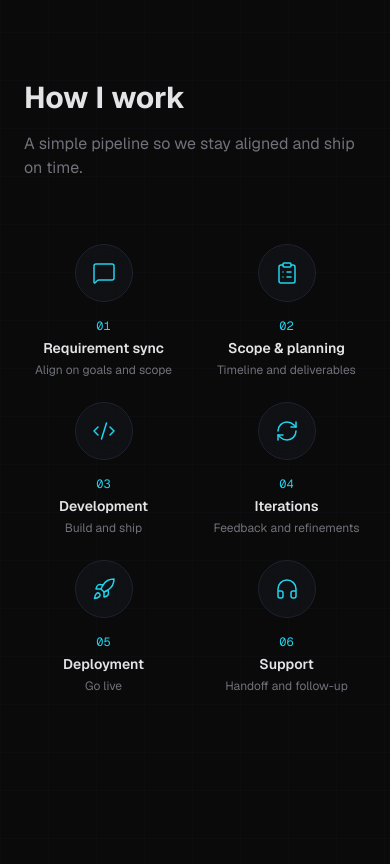
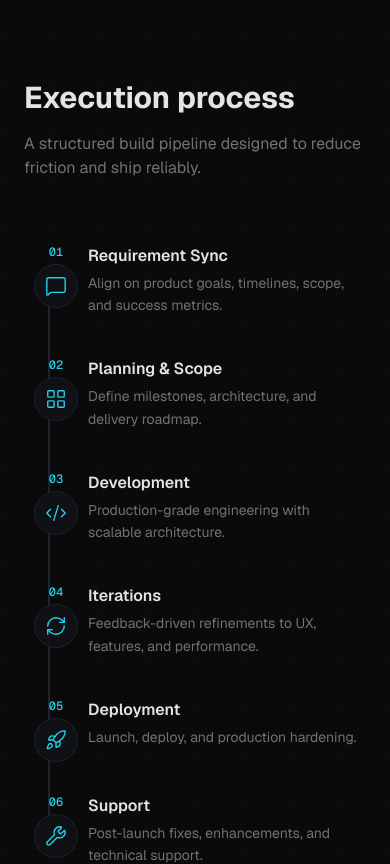
Before and after one commit to dchobarkar/gigdevos, a Next.js app: page / in a window 390 px wide. Shown: the part 6800-7664 px from the top of the page. Built offline with nearby package versions, Linux system fonts and the light colour scheme.

Commit message:
refactor: process section

```diff
--- a/app/components/Process.tsx
+++ b/app/components/Process.tsx
@@ -6,9 +6,14 @@ import { PROCESS_STEPS, PROCESS_SECTION } from "../constants/process";
 
 export default function Process() {
   return (
-    <section id="process" className="relative py-24 px-6 grid-overlay">
+    <section
+      id="process"
+      className="relative py-24 px-6 grid-overlay"
+      aria-labelledby="process-heading"
+    >
       <div className="mx-auto max-w-6xl">
         <motion.h2
+          id="process-heading"
           initial={{ opacity: 0, y: 12 }}
           whileInView={{ opacity: 1, y: 0 }}
           viewport={{ once: true }}
@@ -26,36 +31,88 @@ export default function Process() {
         </motion.p>
 
         <div className="relative">
+          {/* Horizontal connector — desktop only */}
           <div
-            className="hidden lg:block absolute top-12 left-0 right-0 h-0.5 bg-[var(--border)]"
-            style={{ left: "8.33%", right: "8.33%" }}
+            className="hidden lg:block absolute top-14 left-[8.33%] right-[8.33%] h-0.5 bg-[var(--border)]"
+            aria-hidden
           />
 
-          <div className="grid grid-cols-2 lg:grid-cols-6 gap-6 lg:gap-4">
+          {/* Vertical connector — mobile only */}
+          <div
+            className="absolute left-6 top-14 bottom-14 w-0.5 bg-[var(--border)] md:hidden"
+            aria-hidden
+          />
+
+          {/* Mobile: vertical timeline (single column, node left / content right) */}
+          <div className="md:hidden space-y-8">
             {PROCESS_STEPS.map((step, i) => (
-              <motion.div
+              <motion.article
+                key={step.label}
+                initial={{ opacity: 0, y: 12 }}
+                whileInView={{ opacity: 1, y: 0 }}
+                viewport={{ once: true }}
+                transition={{ delay: i * 0.06 }}
+                className="relative flex gap-4 pl-4"
+                aria-label={`Step ${i + 1}: ${step.label}. ${step.description}`}
+              >
+                <div className="flex shrink-0 flex-col items-center w-8">
+                  <span className="font-mono text-xs font-medium text-[var(--accent-cyan)] tabular-nums">
+                    {String(i + 1).padStart(2, "0")}
+                  </span>
+                  <div className="glass-card rounded-full p-2.5 border border-[var(--border)] hover-glow relative z-10 mt-1">
+                    <step.icon
+                      className="text-[var(--accent-cyan)]"
+                      size={22}
+                      strokeWidth={1.5}
+                      aria-hidden
+                    />
+                  </div>
+                </div>
+                <div className="min-w-0 flex-1 pb-2">
+                  <h3 className="text-base font-semibold text-[var(--foreground)] mb-1">
+                    {step.label}
+                  </h3>
+                  <p className="text-sm text-[var(--muted)] leading-relaxed">
+                    {step.description}
+                  </p>
+                </div>
+              </motion.article>
+            ))}
+          </div>
+
+          {/* Tablet: 2-col grid. Desktop: 6-col horizontal stepper */}
+          <div className="hidden md:grid md:grid-cols-2 lg:grid-cols-6 gap-6 lg:gap-4">
+            {PROCESS_STEPS.map((step, i) => (
+              <motion.article
                 key={step.label}
                 initial={{ opacity: 0, y: 16 }}
                 whileInView={{ opacity: 1, y: 0 }}
                 viewport={{ once: true }}
                 transition={{ delay: i * 0.06 }}
                 className="relative flex flex-col items-center text-center"
+                aria-label={`Step ${i + 1}: ${step.label}. ${step.description}`}
               >
-                <div className="glass-card rounded-full p-4 border border-[var(--border)] mb-4 relative z-10 hover-glow w-fit">
+                <span
+                  className="font-mono text-xs font-medium text-[var(--accent-cyan)] tabular-nums mb-2"
+                  aria-hidden
+                >
+                  {String(i + 1).padStart(2, "0")}
+                </span>
+                <div className="glass-card rounded-full p-4 border border-[var(--border)] hover-glow mb-4 relative z-10">
                   <step.icon
                     className="text-[var(--accent-cyan)]"
                     size={24}
                     strokeWidth={1.5}
+                    aria-hidden
                   />
                 </div>
-                <span className="font-mono text-xs text-[var(--accent-cyan)] mb-1">
-                  {String(i + 1).padStart(2, "0")}
-                </span>
                 <h3 className="text-sm font-semibold text-[var(--foreground)] mb-1">
                   {step.label}
                 </h3>
-                <p className="text-xs text-[var(--muted)]">{step.desc}</p>
-              </motion.div>
+                <p className="text-xs text-[var(--muted)] leading-relaxed">
+                  {step.description}
+                </p>
+              </motion.article>
             ))}
           </div>
         </div>
--- a/app/constants/process.ts
+++ b/app/constants/process.ts
@@ -1,37 +1,62 @@
 import {
   MessageSquare,
-  ClipboardList,
+  LayoutGrid,
   Code2,
   RefreshCw,
   Rocket,
-  Headphones,
+  Wrench,
   type LucideIcon,
 } from "lucide-react";
 
+/**
+ * One stage in the execution process pipeline.
+ * Descriptions kept under 12 words per process-instructions.md.
+ */
 export interface ProcessStep {
   icon: LucideIcon;
   label: string;
-  desc: string;
+  description: string;
 }
 
+/** Section header per process-instructions.md */
+export const PROCESS_SECTION = {
+  title: "Execution process",
+  description:
+    "A structured build pipeline designed to reduce friction and ship reliably.",
+};
+
+/** 6 delivery stages — final content from process-instructions.md */
 export const PROCESS_STEPS: ProcessStep[] = [
   {
     icon: MessageSquare,
-    label: "Requirement sync",
-    desc: "Align on goals and scope",
+    label: "Requirement Sync",
+    description:
+      "Align on product goals, timelines, scope, and success metrics.",
   },
   {
-    icon: ClipboardList,
-    label: "Scope & planning",
-    desc: "Timeline and deliverables",
+    icon: LayoutGrid,
+    label: "Planning & Scope",
+    description: "Define milestones, architecture, and delivery roadmap.",
   },
-  { icon: Code2, label: "Development", desc: "Build and ship" },
-  { icon: RefreshCw, label: "Iterations", desc: "Feedback and refinements" },
-  { icon: Rocket, label: "Deployment", desc: "Go live" },
-  { icon: Headphones, label: "Support", desc: "Handoff and follow-up" },
+  {
+    icon: Code2,
+    label: "Development",
+    description: "Production-grade engineering with scalable architecture.",
+  },
+  {
+    icon: RefreshCw,
+    label: "Iterations",
+    description:
+      "Feedback-driven refinements to UX, features, and performance.",
+  },
+  {
+    icon: Rocket,
+    label: "Deployment",
+    description: "Launch, deploy, and production hardening.",
+  },
+  {
+    icon: Wrench,
+    label: "Support",
+    description: "Post-launch fixes, enhancements, and technical support.",
+  },
 ];
-
-export const PROCESS_SECTION = {
-  title: "How I work",
-  description: "A simple pipeline so we stay aligned and ship on time.",
-};
```
